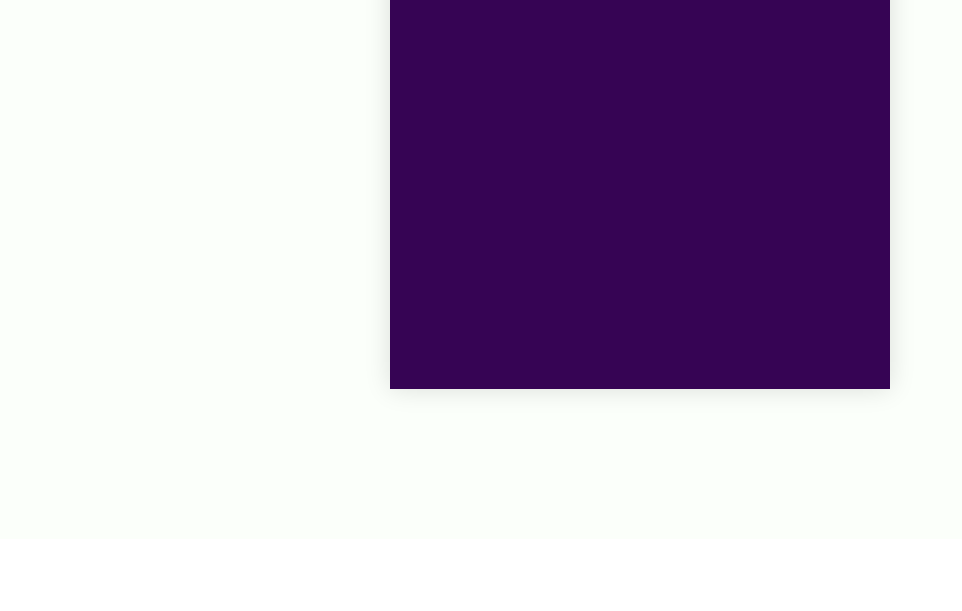
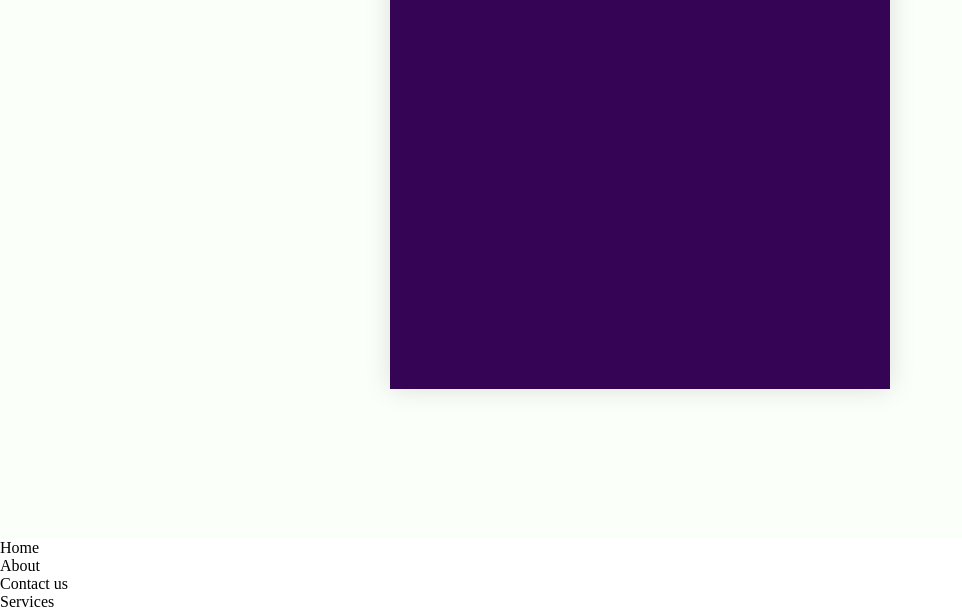
Before and after one commit to Blowjhay/version, a plain HTML site: page index.html in a window 1280 px wide. Shown: the part 261-872 px from the top of the page, without its empty margins (0-962 px from the left). Before the commit the page ends 800 px from the top, so only its background shows below. Drawn offline with Linux system fonts and the light colour scheme.

Commit message:
html with card heading

```diff
--- a/index.html
+++ b/index.html
@@ -16,5 +16,17 @@
     <div class="container-again">
       <div class="inner-container"></div>
     </div>
+
+    <div class="new-cont">
+      <div class="card">
+        <div class="card-heading"></div>
+        <ul>
+          <li>Home</li>
+          <li>About</li>
+          <li>Contact us</li>
+          <li>Services</li>
+        </ul>
+      </div>
+    </div>
   </body>
 </html>
```
